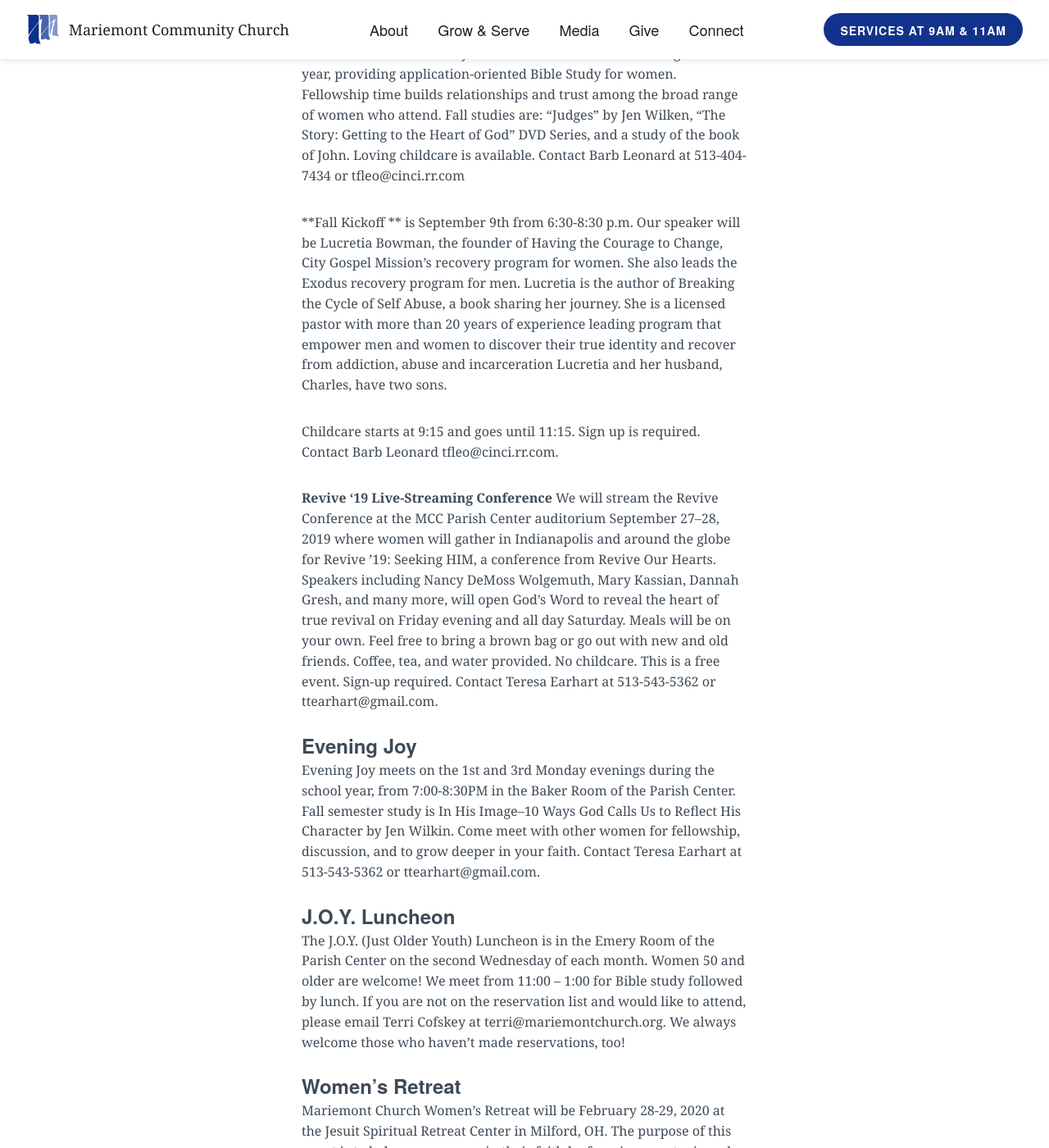
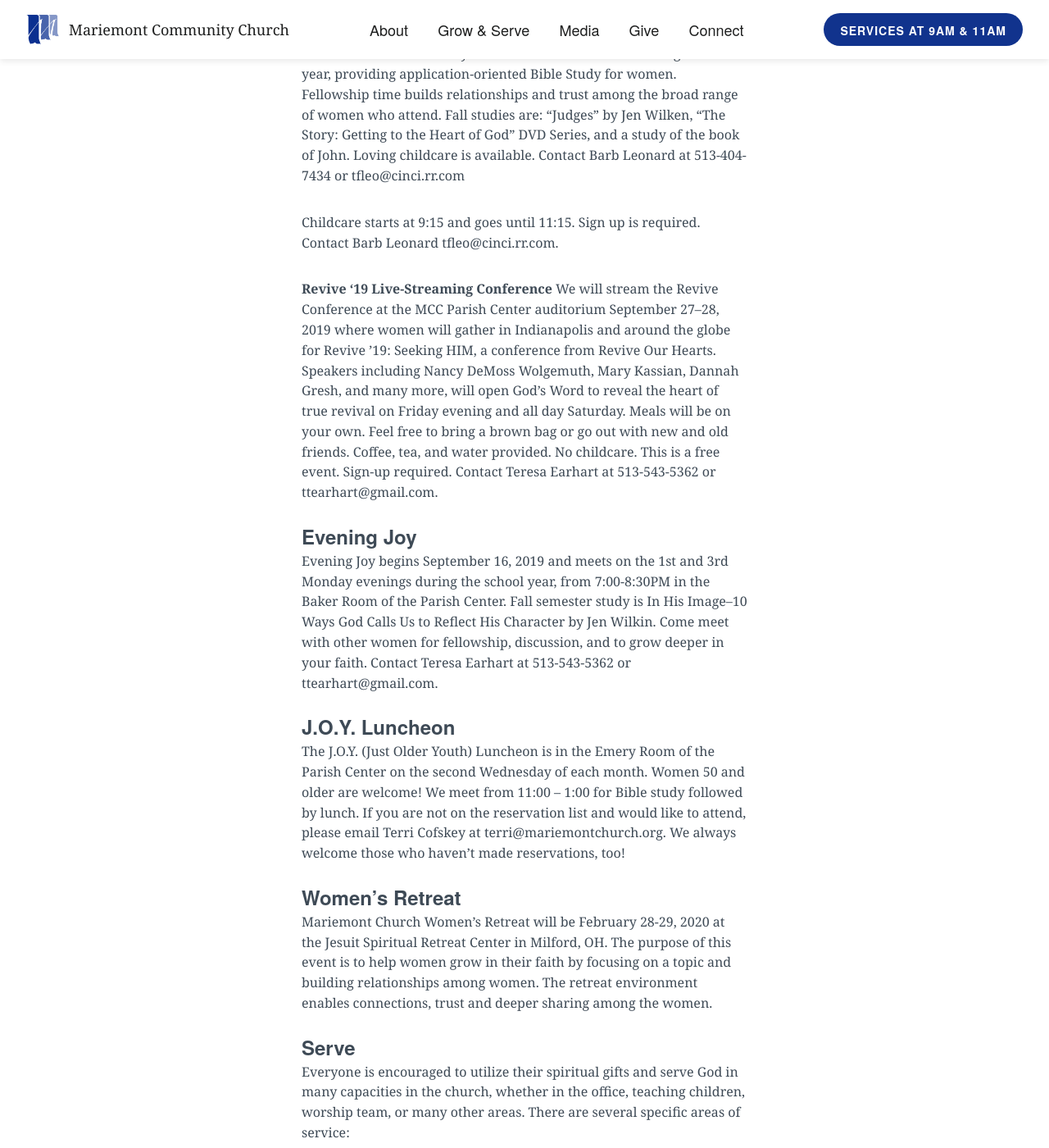
Before and after one commit to lukemoderwell/mariemont, a Jekyll site: the page built from womens-ministry.md, in a window 1280 px wide and 1400 px high, scrolled down 1341 px. Shown: the whole window at 82% size. Built offline with Jekyll 4.4.1, drawn with Linux system fonts in a browser that asks for light colours; nearby versions of some CDN libraries.

Commit message:
Updated Womens Ministry

```diff
--- a/womens-ministry.md
+++ b/womens-ministry.md
@@ -20,8 +20,6 @@
 
 For over 20 years, this study has been held on Tuesday mornings from 9:15-11:30am in the Emery Room of the Parish Center during the school year, providing application-oriented Bible Study for women. Fellowship time builds relationships and trust among the broad range of women who attend. Fall studies are: "Judges" by Jen Wilken, "The Story: Getting to the Heart of God" DVD Series, and a study of the book of John. Loving childcare is available. Contact Barb Leonard at 513-404-7434 or tfleo@cinci.rr.com
 
-**Fall Kickoff ** is September 9th from 6:30-8:30 p.m. Our speaker will be Lucretia Bowman, the founder of Having the Courage to Change, City Gospel Mission's recovery program for women. She also leads the Exodus recovery program for men. Lucretia is the author of Breaking the Cycle of Self Abuse, a book sharing her journey. She is a licensed pastor with more than 20 years of experience leading program that empower men and women to discover their true identity and recover from addiction, abuse and incarceration Lucretia and her husband, Charles, have two sons.
-
 Childcare starts at 9:15 and goes until 11:15. Sign up is required. Contact Barb Leonard tfleo@cinci.rr.com.
 
 **Revive '19 Live-Streaming Conference** We will stream the Revive Conference at the MCC Parish Center auditorium September 27–28, 2019 where women will gather in Indianapolis and around the globe for Revive ’19: Seeking HIM, a conference from Revive Our Hearts. Speakers including Nancy DeMoss Wolgemuth, Mary Kassian, Dannah Gresh, and many more, will open God’s Word to reveal the heart of true revival on Friday evening and all day Saturday. Meals will be on your own. Feel free to bring a brown bag or go out with new and old friends. Coffee, tea, and water provided. No childcare. This is a free event. Sign-up required.
@@ -29,7 +27,7 @@
 
 ### Evening Joy
 
-Evening Joy meets on the 1st and 3rd Monday evenings during the school year, from 7:00-8:30PM in the Baker Room of the Parish Center. Fall semester study is In His Image--10 Ways God Calls Us to Reflect His Character by Jen Wilkin. Come meet with other women for fellowship, discussion, and to grow deeper in your faith. Contact Teresa Earhart at 513-543-5362 or ttearhart@gmail.com.
+Evening Joy begins September 16, 2019 and meets on the 1st and 3rd Monday evenings during the school year, from 7:00-8:30PM in the Baker Room of the Parish Center. Fall semester study is In His Image--10 Ways God Calls Us to Reflect His Character by Jen Wilkin. Come meet with other women for fellowship, discussion, and to grow deeper in your faith. Contact Teresa Earhart at 513-543-5362 or ttearhart@gmail.com.
 
 ### J.O.Y. Luncheon
 
```
